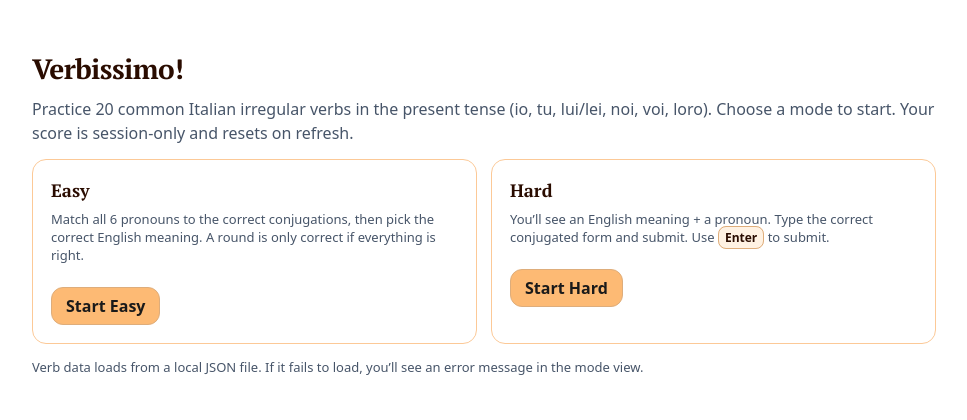
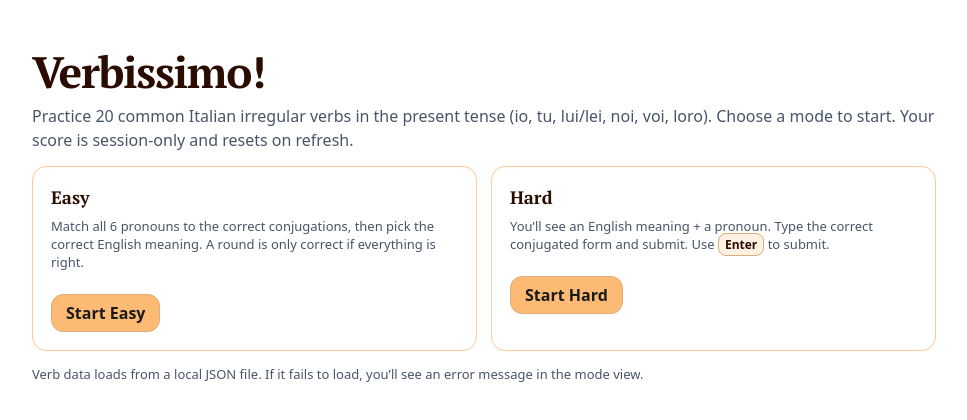
Before and after one commit to RachBLondon/italian-verbs, a Next.js app: page / in a window 1280 px wide. Shown: the top 420 px of the page, without its empty margins (156-1123 px from the left). Built offline with nearby package versions, Linux system fonts and the light colour scheme; a web font is replaced by a local one.

Commit message:
feat: introduce BrandHeader component and use it in Home and ScoreBar; add responsive brand sizing CSS
Co-authored-by: Cosine <agent@cosine.sh>

```diff
--- a/app/globals.css
+++ b/app/globals.css
@@ -103,9 +103,19 @@ a:hover {
   font-family: var(--font-heading);
   font-weight: 900;
   letter-spacing: -0.03em;
-  font-size: 34px;
+  font-size: 40px;
   line-height: 1;
   color: var(--color-fg);
+}
+
+.brandBlockHome {
+  margin: 0;
+}
+
+@media (min-width: 860px) {
+  .brandBlock {
+    font-size: 44px;
+  }
 }
 
 .subtitle {
--- a/app/page.tsx
+++ b/app/page.tsx
@@ -1,10 +1,11 @@
 import Link from 'next/link';
+import BrandHeader from '@/components/BrandHeader';
 
 export default function HomePage() {
   return (
     <main className="card cardFrame">
       <div className="header">
-        <h1 className="title">Verbissimo!</h1>
+        <BrandHeader className="brandBlockHome" />
         <p className="subtitle">
           Practice 20 common Italian irregular verbs in the present tense (io, tu, lui/lei, noi, voi, loro).
           Choose a mode to start. Your score is session-only and resets on refresh.
--- /dev/null
+++ b/components/BrandHeader.tsx
@@ -0,0 +1,9 @@
+import Link from 'next/link';
+
+export default function BrandHeader({ href = '/', className }: { href?: string; className?: string }) {
+  return (
+    <Link className={['brandBlock', className].filter(Boolean).join(' ')} href={href}>
+      Verbissimo!
+    </Link>
+  );
+}
--- a/components/ScoreBar.tsx
+++ b/components/ScoreBar.tsx
@@ -1,6 +1,7 @@
 'use client';
 
 import Link from 'next/link';
+import BrandHeader from '@/components/BrandHeader';
 
 export default function ScoreBar({
   modeLabel,
@@ -24,9 +25,7 @@ export default function ScoreBar({
         marginBottom: 14
       }}
     >
-      <Link className="brandBlock" href="/">
-        Verbissimo!
-      </Link>
+      <BrandHeader />
 
       <div style={{ display: 'flex', alignItems: 'center', justifyContent: 'space-between', gap: 12 }}>
         <div className="row" style={{ alignItems: 'center' }}>
```
